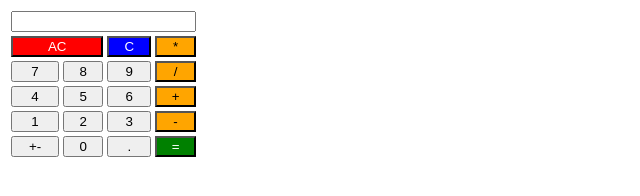
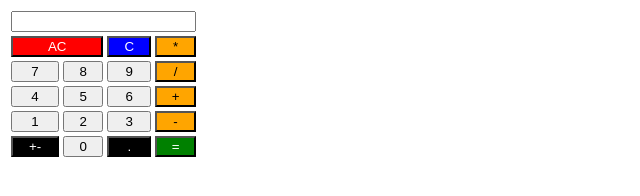
Before and after one commit to ChrisValen12/RevoU_Test_Day1, a plain HTML site: page ProjectCalculator_Day2.html in a window 1280 px wide. Shown: the whole page, without its empty margins (0-640 px from the left). Drawn offline with Linux system fonts and the light colour scheme.

Commit message:
update color

```diff
--- a/ProjectCalculator_Day2.html
+++ b/ProjectCalculator_Day2.html
@@ -18,6 +18,10 @@
             }
             .green{
                 background-color: green;
+                color: white;
+            }
+            .black{
+                background-color: black;
                 color: white;
             }
         </style>
@@ -82,13 +86,13 @@
             </tr>
             <tr>
                 <td>
-                    <button>+-</button>
+                    <button class="black">+-</button>
                 </td>
                 <td>
                     <button>0</button>
                 </td>
                 <td>
-                    <button>.</button>
+                    <button class="black">.</button>
                 </td>
                 <td>
                     <button class="green">=</button>
```
